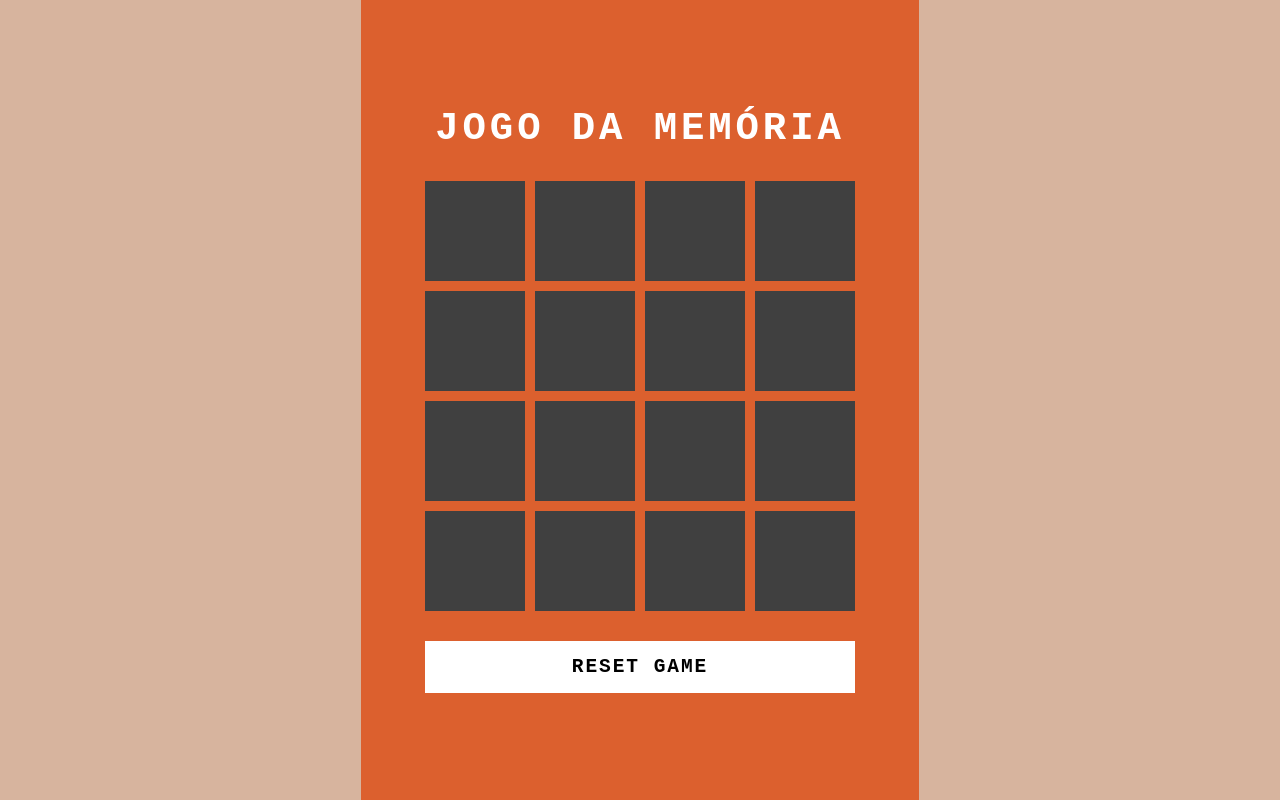
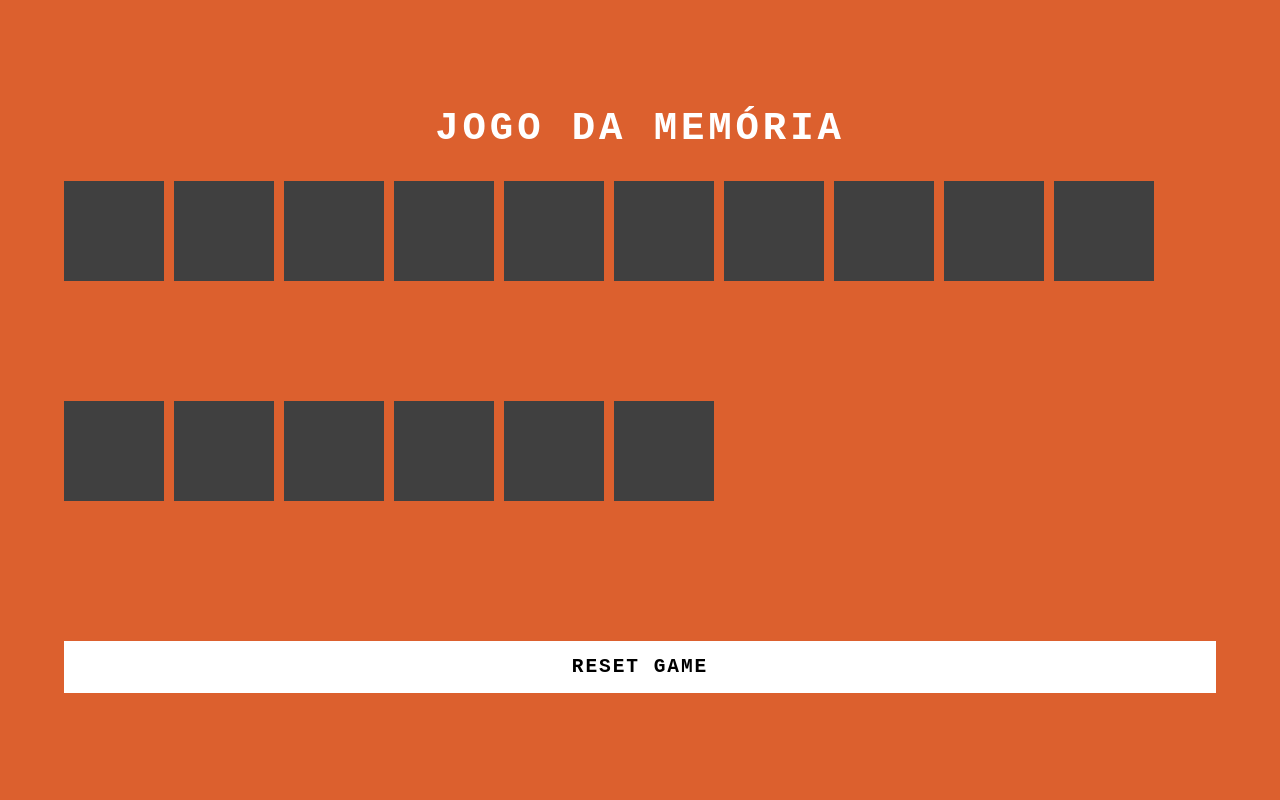
Before and after one commit to YuriLohan/desafio-dio-jogo-da-memoria, a plain HTML site: page index.html in a window 1280 px wide. Drawn offline with Linux system fonts and the light colour scheme.

Commit message:
tentando ajeitar os itens

```diff
--- a/src/style/main.css
+++ b/src/style/main.css
@@ -15,6 +15,7 @@ body{
     align-items: center;
     justify-content: center;
     min-height: 100vh;
+    min-width: 97vh;
 }
 h2{
     font-size: 3em;
@@ -49,8 +50,7 @@ h2{
 }
 .game{
     width: 100%;
-    max-width: 430px;
-    height: auto;
+    height: 430px;
     display: flex;
     flex-wrap: wrap;
     gap: 10px;
```
